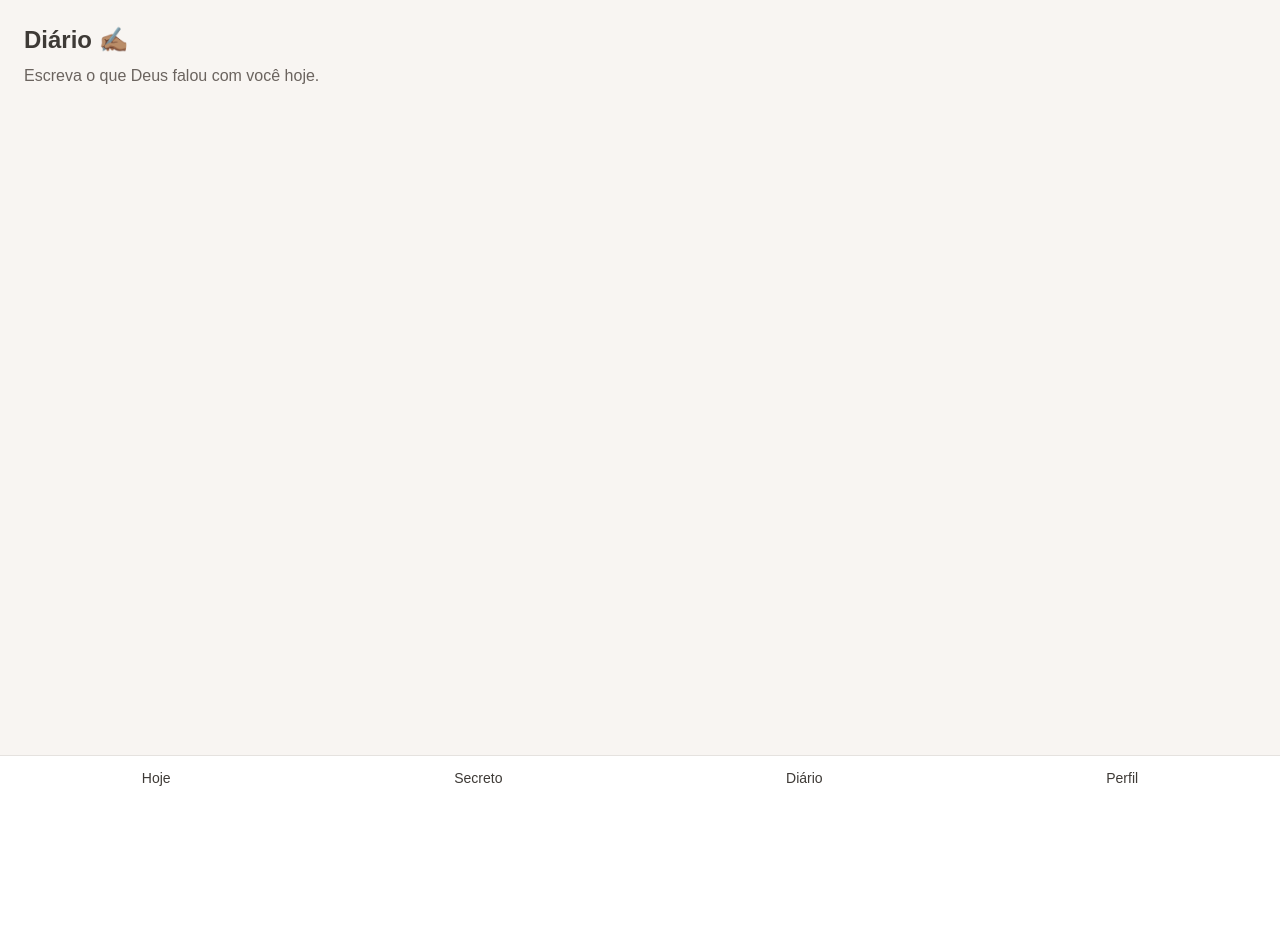
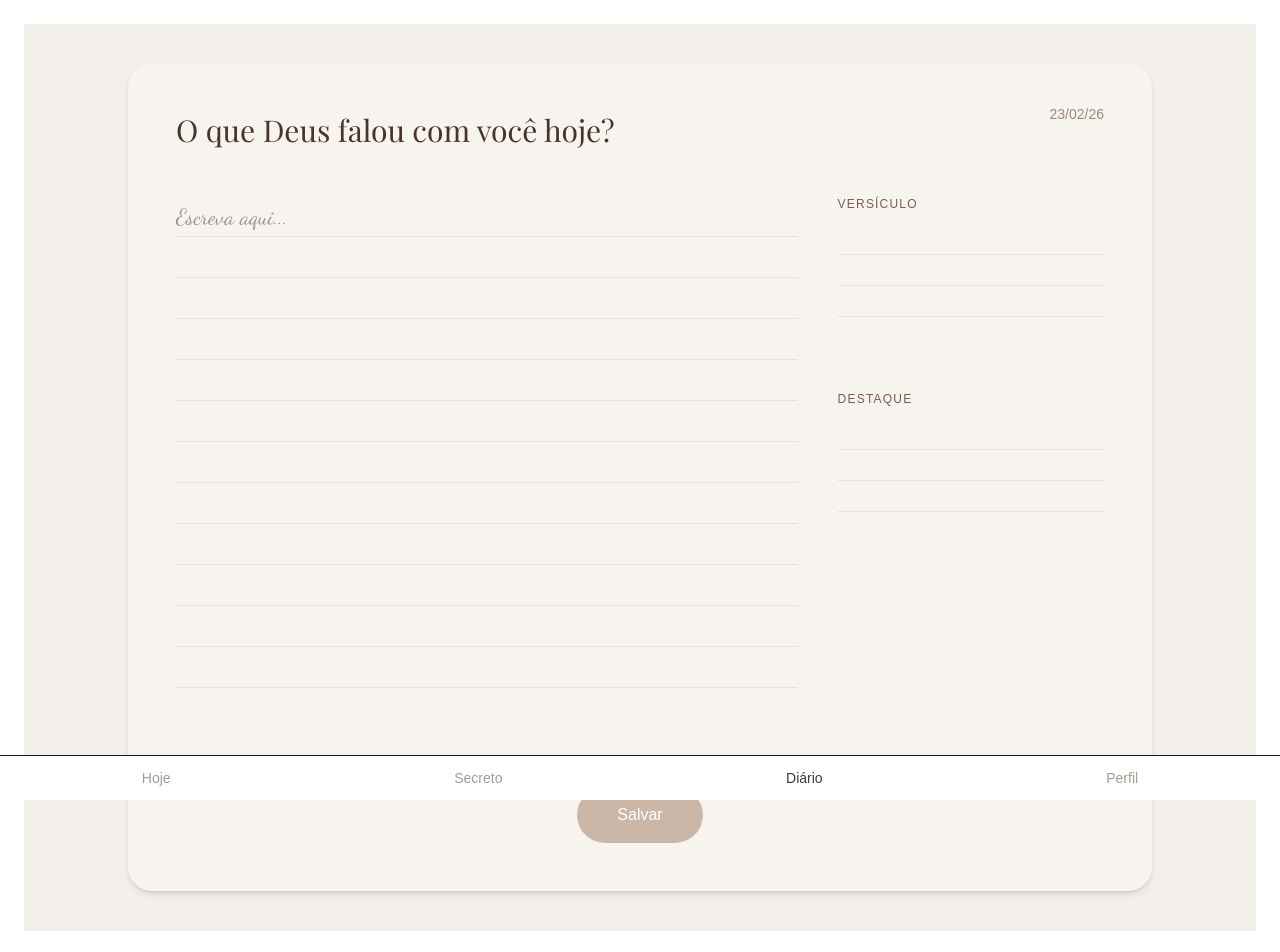
Before and after one commit to michelesannti/no-secreto, a Next.js app: page /diario in a window 1280 px wide. Shown: the top 952 px of the page. Before the commit the page ends 800 px from the top, so only its background shows below. Built offline with nearby package versions, Linux system fonts and the light colour scheme; no server answers.

Commit message:
Nova estrutura do diário - layout duas colunas

```diff
--- a/app/(app)/diario/page.tsx
+++ b/app/(app)/diario/page.tsx
@@ -1,12 +1,144 @@
+"use client";
+
+import { useEffect, useState } from "react";
+import { supabase } from "@/lib/supabase";
+import { Dancing_Script } from "next/font/google";
+import { Playfair_Display } from "next/font/google";
+
+const cursive = Dancing_Script({
+  subsets: ["latin"],
+  weight: ["400", "600"],
+});
+
+const serif = Playfair_Display({
+  subsets: ["latin"],
+  weight: ["400", "500"],
+});
+
+type Entry = {
+  id: string;
+  created_at: string;
+  versiculo: string | null;
+  destaque: string | null;
+  conteudo_texto: string | null;
+};
+
 export default function Diario() {
+  const [versiculo, setVersiculo] = useState("");
+  const [destaque, setDestaque] = useState("");
+  const [texto, setTexto] = useState("");
+  const [loading, setLoading] = useState(false);
+
+  const hoje = new Date().toLocaleDateString("pt-BR", {
+    day: "2-digit",
+    month: "2-digit",
+    year: "2-digit",
+  });
+
+  const handleSave = async () => {
+    if (!texto.trim()) return;
+
+    setLoading(true);
+
+    await supabase.from("diario_entries").insert({
+      versiculo,
+      destaque,
+      conteudo_texto: texto,
+    });
+
+    setTexto("");
+    setVersiculo("");
+    setDestaque("");
+    setLoading(false);
+  };
+
   return (
-    <div className="p-6 pb-24">
-      <h1 className="text-2xl font-semibold text-[#3e3a36] mb-2">
-        Diário ✍🏽
-      </h1>
-      <p className="text-[#6b645f]">
-        Escreva o que Deus falou com você hoje.
-      </p>
+    <div className="min-h-screen bg-[#f2eee9] flex justify-center py-10 px-6">
+      <div className="w-full max-w-5xl bg-[#f7f3ee] rounded-3xl shadow-md p-12 relative">
+
+        {/* Data no canto direito */}
+        <div className="absolute top-10 right-12 text-sm text-[#7a5c4b] opacity-70">
+          {hoje}
+        </div>
+
+        {/* Pergunta Título */}
+        <h1
+          className={`${serif.className} text-3xl text-[#4a3428] mb-12`}
+        >
+          O que Deus falou com você hoje?
+        </h1>
+
+        {/* Layout em duas colunas */}
+        <div className="flex gap-10">
+
+          {/* Coluna Principal */}
+          <div className="w-[70%]">
+            <textarea
+              value={texto}
+              onChange={(e) => setTexto(e.target.value)}
+              placeholder="Escreva aqui..."
+              className={`${cursive.className} w-full bg-transparent resize-none focus:outline-none text-[#4a3428]`}
+              style={{
+                minHeight: "65vh",
+                fontSize: "22px",
+                lineHeight: "42px",
+                backgroundImage:
+                  "repeating-linear-gradient(to bottom, transparent, transparent 40px, #d8cfc6 41px)",
+              }}
+            />
+          </div>
+
+          {/* Coluna Lateral */}
+          <div className="w-[30%] space-y-10">
+
+            <div>
+              <p className="text-xs tracking-widest text-[#7a5c4b] mb-3">
+                VERSÍCULO
+              </p>
+              <textarea
+                value={versiculo}
+                onChange={(e) => setVersiculo(e.target.value)}
+                className={`${serif.className} w-full bg-transparent resize-none focus:outline-none text-[#4a3428]`}
+                style={{
+                  minHeight: "120px",
+                  lineHeight: "32px",
+                  backgroundImage:
+                    "repeating-linear-gradient(to bottom, transparent, transparent 30px, #d8cfc6 31px)",
+                }}
+              />
+            </div>
+
+            <div>
+              <p className="text-xs tracking-widest text-[#7a5c4b] mb-3">
+                DESTAQUE
+              </p>
+              <textarea
+                value={destaque}
+                onChange={(e) => setDestaque(e.target.value)}
+                className={`${serif.className} w-full bg-transparent resize-none focus:outline-none text-[#4a3428]`}
+                style={{
+                  minHeight: "120px",
+                  lineHeight: "32px",
+                  backgroundImage:
+                    "repeating-linear-gradient(to bottom, transparent, transparent 30px, #d8cfc6 31px)",
+                }}
+              />
+            </div>
+
+          </div>
+        </div>
+
+        {/* Botão salvar */}
+        <div className="flex justify-center mt-16">
+          <button
+            onClick={handleSave}
+            disabled={loading}
+            className="bg-[#cbb7a7] text-white px-10 py-4 rounded-full"
+          >
+            {loading ? "Salvando..." : "Salvar"}
+          </button>
+        </div>
+      </div>
     </div>
   );
 }
--- a/app/(app)/hoje/page.tsx
+++ b/app/(app)/hoje/page.tsx
@@ -14,7 +14,7 @@ export default function Hoje() {
   return (
     <div className="p-6 pb-24">
       <h1 className="text-2xl font-semibold text-[#3e3a36] mb-2">
-        {saudacao} {nome}🤎
+        {saudacao} {nome} 🤎
       </h1>
 
       <p className="text-[#6b645f] mb-6">
--- a/app/(app)/layout.tsx
+++ b/app/(app)/layout.tsx
@@ -1,25 +1,38 @@
+"use client";
+
 import Link from "next/link";
+import { usePathname } from "next/navigation";
 
 export default function AppLayout({
   children,
 }: {
   children: React.ReactNode;
 }) {
+  const pathname = usePathname();
+
+  const linkStyle = (path: string) =>
+    `flex flex-col items-center text-sm ${
+      pathname === path ? "text-[#3e3a36]" : "text-[#a39b94]"
+    }`;
+
   return (
-    <div className="min-h-screen bg-[#f8f5f2] flex flex-col">
-      <main className="flex-1">{children}</main>
+    <div className="min-h-screen bg-white pb-20">
+      <div className="p-6">{children}</div>
 
-      <nav className="fixed bottom-0 left-0 right-0 bg-white border-t border-[#e5e2df] flex justify-around py-3">
-        <Link href="/hoje" className="text-sm text-[#3e3a36]">
+      <nav className="fixed bottom-0 left-0 right-0 bg-white border-t flex justify-around py-3">
+        <Link href="/hoje" className={linkStyle("/hoje")}>
           Hoje
         </Link>
-        <Link href="/secreto" className="text-sm text-[#3e3a36]">
+
+        <Link href="/secreto" className={linkStyle("/secreto")}>
           Secreto
         </Link>
-        <Link href="/diario" className="text-sm text-[#3e3a36]">
+
+        <Link href="/diario" className={linkStyle("/diario")}>
           Diário
         </Link>
-        <Link href="/perfil" className="text-sm text-[#3e3a36]">
+
+        <Link href="/perfil" className={linkStyle("/perfil")}>
           Perfil
         </Link>
       </nav>
--- a/app/(app)/page.tsx
+++ b/app/(app)/page.tsx
@@ -1,13 +1,5 @@
-export default function Hoje() {
-  return (
-    <div className="p-6 pb-24">
-      <h1 className="text-2xl font-semibold text-[#3e3a36] mb-4">
-        Bom dia 🤎
-      </h1>
+import { redirect } from "next/navigation";
 
-      <p className="text-[#6b645f]">
-        Seu tempo com Deus começa aqui.
-      </p>
-    </div>
-  );
+export default function Home() {
+  redirect("/hoje");
 }
--- a/app/(app)/perfil/page.tsx
+++ b/app/(app)/perfil/page.tsx
@@ -1,12 +1,86 @@
-export default function Perfil() {
+"use client";
+
+import { useEffect, useState } from "react";
+import { supabase } from "@/lib/supabase";
+
+export default function PerfilPage() {
+  const [nome, setNome] = useState("");
+  const [apelido, setApelido] = useState("");
+  const [message, setMessage] = useState("");
+
+  useEffect(() => {
+    const fetchProfile = async () => {
+      const { data: sessionData } = await supabase.auth.getSession();
+      const user = sessionData.session?.user;
+
+      if (!user) return;
+
+      const { data: profile } = await supabase
+        .from("profiles")
+        .select("nome, apelido")
+        .eq("id", user.id)
+        .single();
+
+      if (profile) {
+        setNome(profile.nome || "");
+        setApelido(profile.apelido || "");
+      }
+    };
+
+    fetchProfile();
+  }, []);
+
+  const handleSave = async () => {
+    const { data: sessionData } = await supabase.auth.getSession();
+    const user = sessionData.session?.user;
+
+    if (!user) return;
+
+    const { error } = await supabase
+      .from("profiles")
+      .update({
+        nome,
+        apelido,
+      })
+      .eq("id", user.id);
+
+    if (error) {
+      setMessage("Erro ao salvar.");
+    } else {
+      setMessage("Perfil atualizado com sucesso 🤎");
+    }
+  };
+
   return (
-    <div className="p-6 pb-24">
-      <h1 className="text-2xl font-semibold text-[#3e3a36] mb-2">
-        Perfil 👤
-      </h1>
-      <p className="text-[#6b645f]">
-        Seu progresso e configurações.
-      </p>
+    <div className="p-6 max-w-md mx-auto">
+      <h1 className="text-2xl font-semibold mb-6">Meu Perfil</h1>
+
+      <label className="block mb-2 text-sm">Seu nome</label>
+      <input
+        className="w-full border p-2 mb-4"
+        type="text"
+        value={nome}
+        onChange={(e) => setNome(e.target.value)}
+      />
+
+      <label className="block mb-2 text-sm">
+        Como você gosta de ser chamada? (opcional)
+      </label>
+      <input
+        className="w-full border p-2 mb-4"
+        type="text"
+        value={apelido}
+        onChange={(e) => setApelido(e.target.value)}
+      />
+
+      <button
+        className="w-full bg-[#3e3a36] text-white p-2"
+        onClick={handleSave}
+      >
+        Salvar
+      </button>
+
+      {message && <p className="mt-4 text-sm">{message}</p>}
     </div>
   );
 }
--- /dev/null
+++ b/app/login/page.tsx
@@ -0,0 +1,68 @@
+"use client";
+
+import { useState } from "react";
+import { supabase } from "@/lib/supabase";
+
+export default function LoginPage() {
+  const [email, setEmail] = useState("");
+  const [password, setPassword] = useState("");
+  const [message, setMessage] = useState("");
+
+  const handleLogin = async () => {
+    const { data, error } = await supabase.auth.signInWithPassword({
+      email,
+      password,
+    });
+
+    if (error) {
+      setMessage("email ou senha inválidos");
+      return;
+    }
+
+    const user = data.user;
+
+    const { data: profile } = await supabase
+      .from("profiles")
+      .select("ativo")
+      .eq("id", user?.id)
+      .single();
+
+    if (!profile || !profile.ativo) {
+      setMessage("seu acesso ainda não está ativo");
+      return;
+    }
+
+    window.location.href = "/hoje";
+  };
+
+  return (
+    <div className="p-6 max-w-md mx-auto">
+      <h1 className="text-2xl font-semibold mb-6">Entrar No Secreto</h1>
+
+      <input
+        className="w-full border p-2 mb-3"
+        type="email"
+        placeholder="Email"
+        value={email}
+        onChange={(e) => setEmail(e.target.value)}
+      />
+
+      <input
+        className="w-full border p-2 mb-4"
+        type="password"
+        placeholder="Senha"
+        value={password}
+        onChange={(e) => setPassword(e.target.value)}
+      />
+
+      <button
+        className="w-full bg-[#3e3a36] text-white p-2"
+        onClick={handleLogin}
+      >
+        Entrar
+      </button>
+
+      {message && <p className="mt-4 text-sm">{message}</p>}
+    </div>
+  );
+}
--- /dev/null
+++ b/lib/supabase.ts
@@ -0,0 +1,6 @@
+import { createClient } from "@supabase/supabase-js";
+
+const supabaseUrl = process.env.NEXT_PUBLIC_SUPABASE_URL!;
+const supabaseAnonKey = process.env.NEXT_PUBLIC_SUPABASE_ANON_KEY!;
+
+export const supabase = createClient(supabaseUrl, supabaseAnonKey);
--- a/package.json
+++ b/package.json
@@ -9,9 +9,11 @@
     "lint": "eslint"
   },
   "dependencies": {
+    "@supabase/supabase-js": "^2.96.0",
     "next": "16.1.6",
     "react": "19.2.3",
-    "react-dom": "19.2.3"
+    "react-dom": "19.2.3",
+    "react-sketch-canvas": "^6.2.0"
   },
   "devDependencies": {
     "@tailwindcss/postcss": "^4",
```
Also changed, not shown: 1 other file (tests, documents, lock files or other folders).
